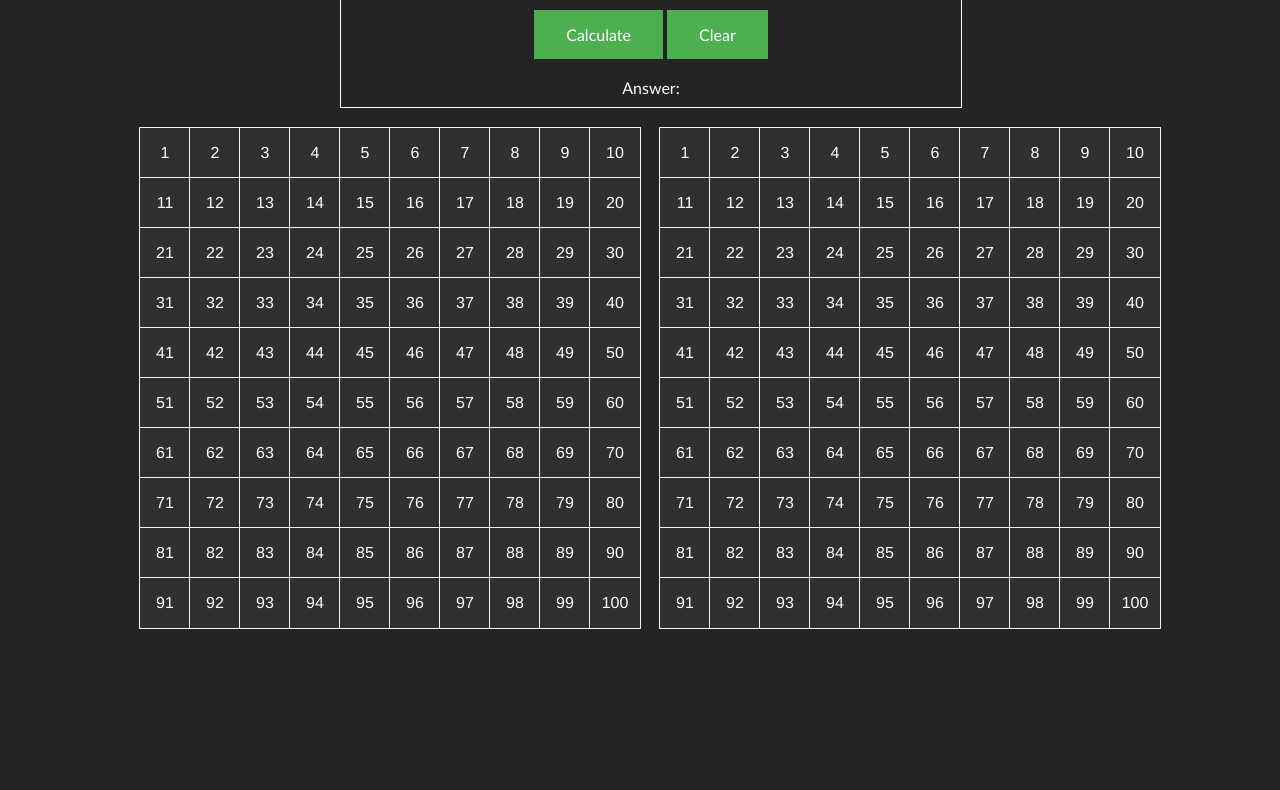
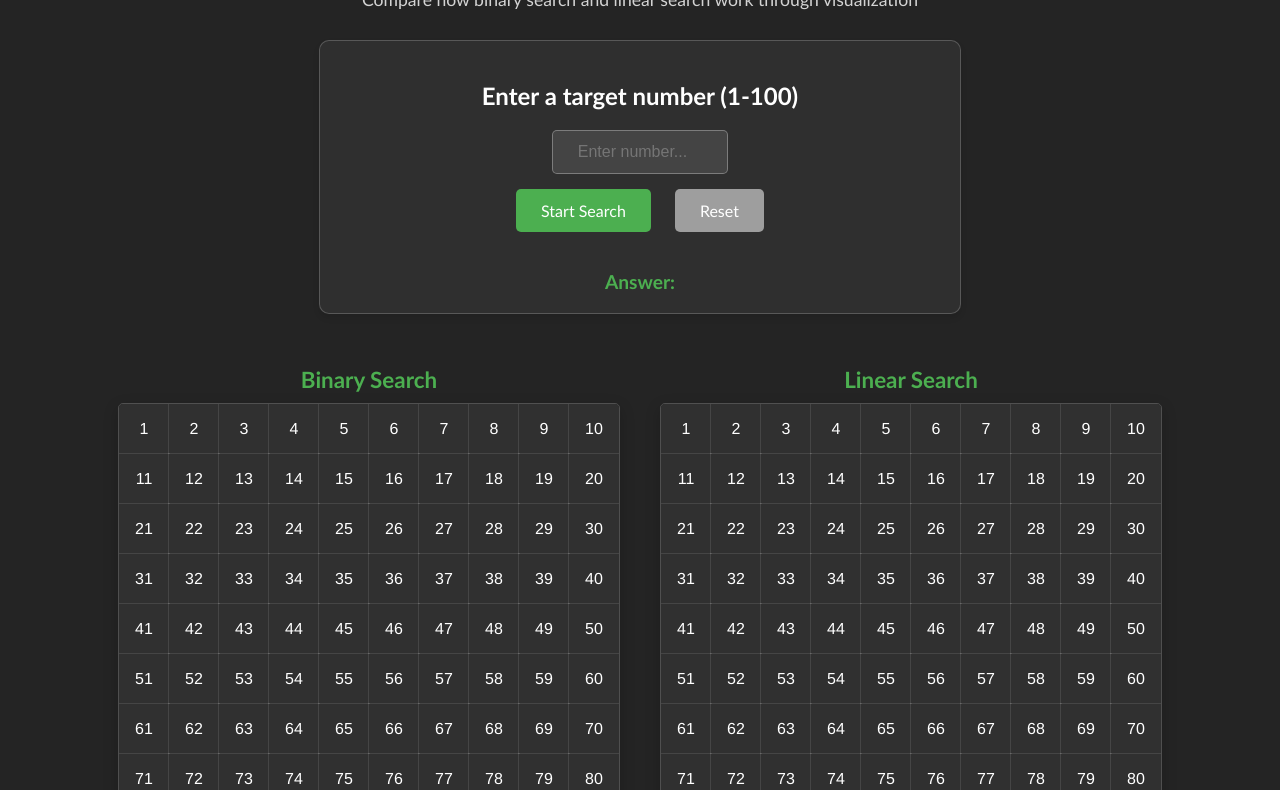
Before and after one commit to thejoshuahendrix/BinaryvsLinear, a website: page public/index.html in a window 1280 px wide. Shown: the part 111-901 px from the top of the page. Before the commit the page ends 800 px from the top, so only its background shows below. Drawn offline with Linux system fonts and the light colour scheme.

Commit message:
style update

```diff
--- a/public/index.html
+++ b/public/index.html
@@ -3,29 +3,38 @@
 <head>
     <link rel="stylesheet" href="styles.css">
     <link rel="icon" href="favicon.ico" />
-    <meta name="description"
-        content="This is a binary vs. linear search visualizer" />
-        <title>Binary Search visualizer</title>
+    <meta name="description" content="This is a binary vs. linear search visualizer" />
+    <title>Search Algorithm Visualizer</title>
 </head>
 <body>
+    <header>
+        <h1>Search Algorithm Visualizer</h1>
+        <p>Compare how binary search and linear search work through visualization</p>
+    </header>
+
     <div class="center">
-        <h2>Enter a target number to see binary vs linear search<br></h2>
-
         <form>
-            <input type="number" id="target"></input><br><br>
-            <button type="button" onclick="binarySearchCall()">Calculate</button>
-            <button type="button" onclick="Clear()">Clear</button><br>
-            <div id='answer'><br>Answer:</div>
+            <h2>Enter a target number (1-100)</h2>
+            <input type="number" id="target" min="1" max="100" placeholder="Enter number..."></input>
+            <div class="button-group">
+                <button type="button" onclick="binarySearchCall()">Start Search</button>
+                <button type="button" onclick="Clear()" class="clear-btn">Reset</button>
+            </div>
+            <div id='answer'><br>Answer: </div>
         </form>
     </div>
+
     <div class="flex">
-        <div id="grid">
+        <div class="grid-container">
+            <h3 class="grid-title">Binary Search</h3>
+            <div id="grid"></div>
         </div>
-        <div id="grid2">
+        <div class="grid-container">
+            <h3 class="grid-title">Linear Search</h3>
+            <div id="grid2"></div>
         </div>
     </div>
 
+    <script src="script.js"></script>
 </body>
-<script src="script.js"></script>
-
 </html>
--- a/public/styles.css
+++ b/public/styles.css
@@ -2,35 +2,86 @@ body {
   color: white;
   background-color: rgb(36, 36, 36);
   font-family: "Gill Sans", "Gill Sans MT", Calibri, "Trebuchet MS", sans-serif;
+  margin: 0;
+  padding: 20px;
+}
+header {
+  text-align: center;
+  margin-bottom: 30px;
+}
+header h1 {
+  color: #4CAF50;
+  margin-bottom: 5px;
+  font-size: 2.5rem;
+}
+header p {
+  opacity: 0.8;
+  margin-top: 0;
+  font-size: 1.1rem;
 }
 .center {
   text-align: center;
-  width: 600px;
+  max-width: 800px;
   margin: auto;
 }
 #answer {
-  border: white 1px;
+  font-size: 1.2rem;
+  margin-top: 15px;
+  font-weight: bold;
+  color: #4CAF50;
 }
 button {
-  font-family: "Gill Sans", "Gill Sans MT", Calibri, "Trebuchet MS", sans-serif;
-  background-color: #4caf50;
+  font-family: inherit;
+  background-color: #4CAF50;
   border: none;
   color: white;
-  padding: 15px 32px;
+  padding: 12px 25px;
   text-align: center;
   text-decoration: none;
   display: inline-block;
   font-size: 16px;
+  margin: 0 10px;
+  border-radius: 5px;
+  cursor: pointer;
+  transition: background-color 0.2s, transform 0.1s;
+}
+button:hover {
+  background-color: #3e8e41;
+  transform: translateY(-2px);
+}
+button:active {
+  transform: translateY(0);
 }
 form {
-  width: 600px;
-  padding: 10px;
-  border: 1px solid white;
+  width: 100%;
+  max-width: 600px;
+  padding: 20px;
+  border: 1px solid rgba(255, 255, 255, 0.2);
+  border-radius: 10px;
+  background-color: rgba(255, 255, 255, 0.05);
+  margin: 0 auto 30px auto;
+  box-shadow: 0 4px 6px rgba(0, 0, 0, 0.1);
+}
+input[type="number"] {
+  padding: 12px;
+  width: 150px;
+  background-color: rgba(255, 255, 255, 0.1);
+  border: 1px solid rgba(255, 255, 255, 0.3);
+  border-radius: 5px;
+  color: white;
+  font-size: 16px;
+  text-align: center;
+  margin-bottom: 15px;
 }
 .legend {
   padding: 10px;
   border: 1px solid white;
   width: 600px;
+  display: flex;
+  justify-content: center;
+  gap: 20px;
+  margin: 0 auto 20px auto;
+  max-width: 600px;
 }
 .node {
   font-family: "Franklin Gothic Medium", "Arial Narrow", Arial, sans-serif;
@@ -38,25 +89,103 @@ form {
   color: white;
   width: 50px;
   height: 50px;
-  outline: 1px solid whitesmoke;
+  outline: 1px solid rgba(255, 255, 255, 0.1);
   float: left;
   display: flex;
   align-items: center;
   justify-content: center;
+  transition: background-color 0.3s, transform 0.2s;
 }
-#grid {
-  margin: 20px 20px 20px 20px;
+.node.found {
+  animation: pulse 0.5s ease-in-out;
+  background-color: #4CAF50;
+  font-weight: bold;
+  z-index: 1;
+}
+#grid, #grid2 {
+  margin: 0;
   width: 500px;
   height: 500px;
+  border: 1px solid rgba(255, 255, 255, 0.2);
+  border-radius: 5px;
+  overflow: hidden;
+  box-shadow: 0 5px 15px rgba(0, 0, 0, 0.2);
 }
-#grid2 {
-  margin-top: 20px;
-  margin-bottom: 20px;
-  width: 500px;
-  height: 500px;
+.flex {
+  display: flex;
+  margin: auto;
+  justify-content: center;
+  flex-wrap: wrap;
+  gap: 40px;
 }
-.flex{
-    display: flex;
-    margin: auto;
-    justify-content: center;
+
+.grid-container {
+  display: flex;
+  flex-direction: column;
+  align-items: center;
 }
+
+.grid-title {
+  margin-bottom: 10px;
+  font-size: 1.4rem;
+  color: #4CAF50;
+}
+
+/* Add animation for search visualization */
+@keyframes pulse {
+  0% { transform: scale(1); }
+  50% { transform: scale(1.1); }
+  100% { transform: scale(1); }
+}
+
+.clear-btn {
+  background-color: #9e9e9e;
+}
+
+.clear-btn:hover {
+  background-color: #777;
+}
+
+.legend-item {
+  display: flex;
+  align-items: center;
+  gap: 8px;
+}
+
+.legend-color {
+  width: 20px;
+  height: 20px;
+  border-radius: 3px;
+}
+
+/* Responsive design */
+@media (max-width: 1100px) {
+  .flex {
+    flex-direction: column;
+    align-items: center;
+  }
+
+  #grid, #grid2 {
+    width: 450px;
+    height: 450px;
+    margin-bottom: 30px;
+  }
+
+  .node {
+    width: 45px;
+    height: 45px;
+  }
+}
+
+@media (max-width: 500px) {
+  #grid, #grid2 {
+    width: 300px;
+    height: 300px;
+  }
+
+  .node {
+    width: 30px;
+    height: 30px;
+    font-size: 12px;
+  }
+}
```
